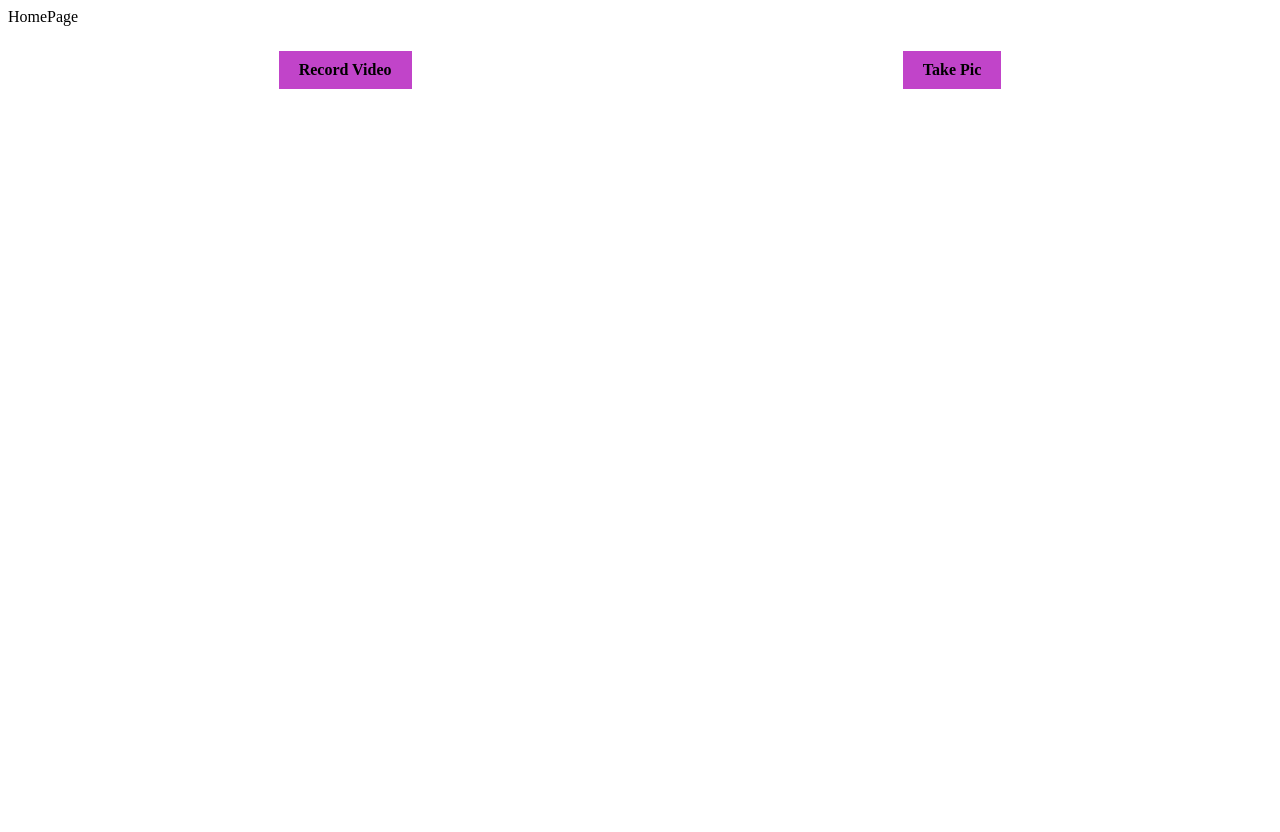
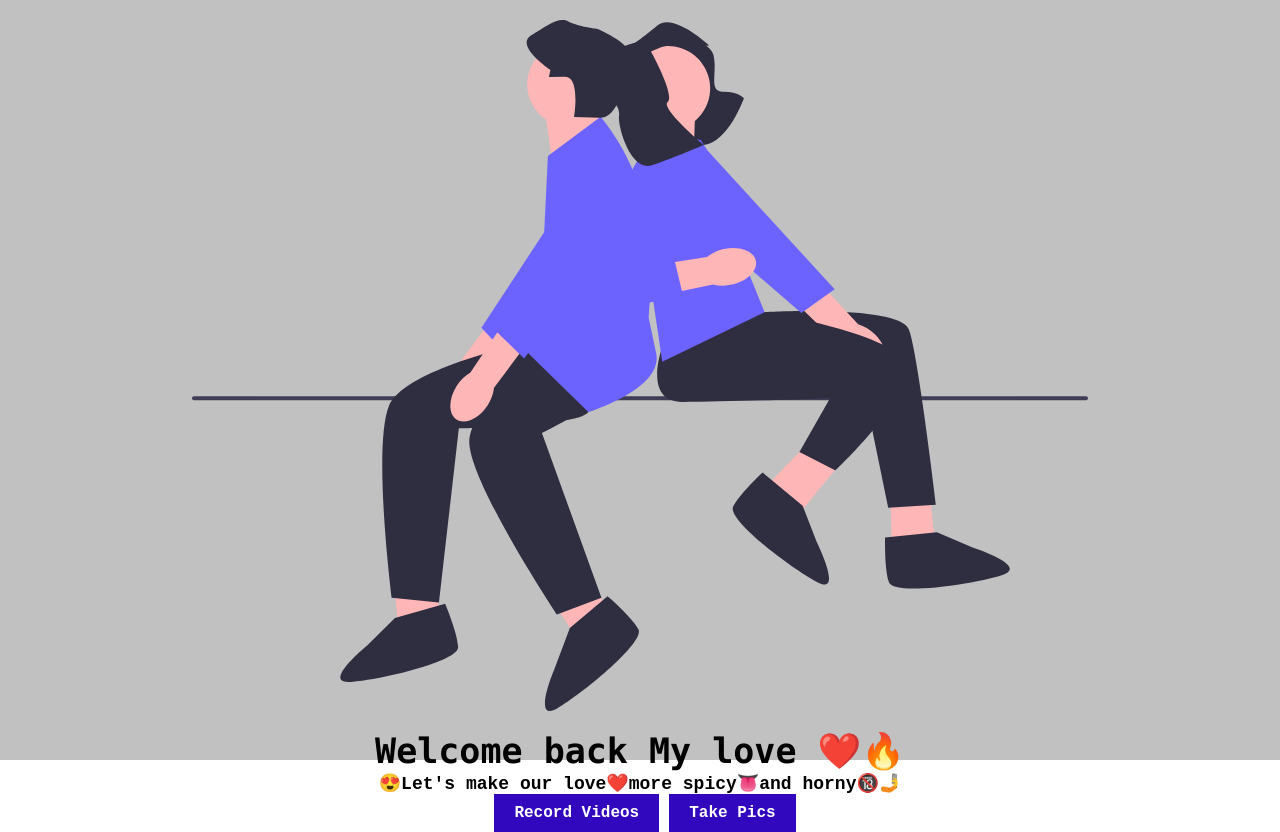
Before and after one commit to rithesh99/secure-app, a React (Create React App) app: page / in a window 1280 px wide. Before the commit the page ends 800 px from the top, so only its background shows below. Built offline with nearby package versions, Linux system fonts and the light colour scheme.

Commit message:
Added home page and prettified

```diff
--- a/src/App.css
+++ b/src/App.css
@@ -1,14 +1,45 @@
-.mainSection {
+* {
+    margin: 0;
+}
+.home-page {
+	width: 100vw;
+	height: 95vh;
+	display: flex;
+	flex-direction: column;
+	align-items: center;
+	justify-content: space-evenly;
+    background-color: #c1c1c1
+}
+
+.home-page-icon {
+	width: 70%;
+	padding: 20px;
+}
+
+.home-page-text {
+	font-family: "Lucida Console", "Courier New", monospace;
+	font-weight: bold;
+	font-size: 35px;
+	text-align: center;
+}
+
+.home-page-text-2 {
+	text-align: center;
+	font-weight: bold;
+	font-family: "Courier New";
+	font-size: 18px;
+}
+.home-page-btn-section {
 	display: flex;
 	align-items: center;
-    justify-content: space-around;
-    padding: 25px;
+	justify-content: space-around;
 }
-.mainSection-btn{
-    background: #c144c9;
-    padding: 10px 20px;
-    text-decoration: none;
-    color: black;
-    font-weight: bold;
-
+.home-page-btn {
+    background: #3208bf;
+	padding: 10px 20px;
+	text-decoration: none;
+	color: white;
+    font-family: 'Courier New', Courier, monospace;
+	font-weight: bold;
+    margin-left: 10px;
 }
--- a/src/App.js
+++ b/src/App.js
@@ -2,23 +2,21 @@ import {
   BrowserRouter as Router,
   Routes,
   Route,
-  Navigate
+  Navigate,
 } from "react-router-dom";
-import Main from "./components/Main";
 import HomePage from "./pages/HomePage";
 import VideoRecordPage from "./pages/VideoRecordPage";
-import './App.css';
+import "./App.css";
 
 function App() {
   return (
     <Router>
-      <Main>
-        <Routes>
-          <Route path="*" element={<Navigate to="/videoRecord" />} />
-          <Route path="/" element={<HomePage />} />
-          <Route path="/videoRecord" element={<VideoRecordPage />} />
-        </Routes>
-      </Main>
+      <Routes>
+        <Route path="*" element={<Navigate to="/videoRecord" />} />
+        <Route path="/" element={<HomePage />} />
+        <Route path="/video" element={<VideoRecordPage />} />
+        <Route path="/image" element={<VideoRecordPage />} />
+      </Routes>
     </Router>
   );
 }
--- a/src/components/Main.js
+++ /dev/null
@@ -1,16 +0,0 @@
-import React from 'react'
-import { Link } from "react-router-dom";
-
-function Main({ children }) {
-    return (
-        <div>
-            {children}
-            <div className="mainSection">
-                <Link to="/recordVideo" className="mainSection-btn" >Record Video</Link>
-                <Link to="/" className="mainSection-btn" >Take Pic</Link>
-            </div>
-        </div>
-    )
-}
-
-export default Main
--- a/src/components/VideoRecorder.js
+++ b/src/components/VideoRecorder.js
@@ -1,9 +1,8 @@
-import React from 'react'
-import VideoRecorder from 'react-video-recorder';
+import React from "react";
+import VideoRecorder from "react-video-recorder";
 // import fileDownload from 'js-file-download';
 
 const VideoRecorderComponent = () => {
-
   return (
     <VideoRecorder
       isFlipped={false}
@@ -17,55 +16,20 @@ const VideoRecorderComponent = () => {
           height: { exact: 1920, ideal: 1920 },
           // aspectRatio: { exact: 0.7500000001, ideal: 0.7500000001 },
           aspectRatio: { exact: 1, ideal: 1 },
-          resizeMode: "crop-and-scale"
-        }
+          resizeMode: "crop-and-scale",
+        },
       }}
       onRecordingComplete={(videoBlob) => {
         // Do something with the video...
         console.log("videoBlob", videoBlob);
         // fileDownload(videoBlob, 'videoz.mp4');
-        console.log("window.URL.createObjectURL(location.state.videoBlob)", window.URL.createObjectURL(videoBlob))
+        console.log(
+          "window.URL.createObjectURL(location.state.videoBlob)",
+          window.URL.createObjectURL(videoBlob)
+        );
       }}
-    //  renderActions={({
-    //   onStartRecording,
-    //   onStopRecording,
-    //   isCameraOn,
-    //   streamIsReady,
-    //   isVideoInputSupported,
-    //   isInlineRecordingSupported,
-    //   thereWasAnError,
-    //   isConnecting,
-    //   isRunningCountdown,
-    //   isReplayingVideo
-    // }) => {
-    //   console.log({ isReplayingVideo });
-    //   if (
-    //     (!isInlineRecordingSupported && !isVideoInputSupported) ||
-    //     thereWasAnError ||
-    //     isConnecting ||
-    //     isRunningCountdown ||
-    //     isReplayingVideo
-    //   ) {
-    //     return null;
-    //   }
-
-    //   return (
-    //     <div style={{ position: "absolute", bottom: "10%" }}>
-    //       <button
-    //         onClick={() => {
-    //           // if (isCameraOn && streamIsReady) {
-    //             onStartRecording();
-    //           // }
-    //         }}
-    //       >
-    //         Record
-    //       </button>
-    //       <button onClick={onStopRecording}>Stop</button>
-    //     </div>
-    //   );
-    // }}
     />
   );
 };
 
-export default VideoRecorderComponent
+export default VideoRecorderComponent;
--- a/src/pages/HomePage.js
+++ b/src/pages/HomePage.js
@@ -1,9 +1,25 @@
-import React from 'react'
+import React from "react";
+import { Link } from "react-router-dom";
+import Icon from "../assets/inlove.svg";
 
 function HomePage() {
   return (
-    <div>HomePage</div>
-  )
+    <div className="home-page">
+      <img className="home-page-icon" src={Icon} alt="" />
+      <p className="home-page-text">Welcome back My love ❤️🔥</p>
+      <p className="home-page-text-2">
+        😍Let's make our love❤️more spicy👅and horny🔞🤳
+      </p>
+      <div className="home-page-btn-section">
+        <Link to="/video" className="home-page-btn">
+          Record Videos
+        </Link>
+        <Link to="/image" className="home-page-btn">
+          Take Pics
+        </Link>
+      </div>
+    </div>
+  );
 }
 
-export default HomePage
+export default HomePage;
--- a/src/pages/VideoRecordPage.js
+++ b/src/pages/VideoRecordPage.js
@@ -1,39 +1,14 @@
-import React, { useState } from 'react'
-import VideoRecorderComponent from '../components/VideoRecorder';
-import Webcam from "react-webcam";
+import React, { useState } from "react";
+import VideoRecorderComponent from "../components/VideoRecorder";
 
 const VideoRecordPage = () => {
-    const webcamRef = React.useRef(null);
-    const [src, setSrc] = useState('')
-    const capture = React.useCallback(
-        () => {
-            // const imageSrc = webcamRef.current.getScreenshot();
-            setSrc(webcamRef.current.getScreenshot())
-        },
-        [webcamRef]
-    );
   return (
     <div>
       <div style={{ width: "100%", height: "100%" }}>
         <VideoRecorderComponent />
-                <div>
-                    <Webcam audio={false}
-                        width="100%"
-                        height="100%"
-                        ref={webcamRef}
-                        screenshotFormat="image/jpeg"
-                        videoConstraints={{
-                            width: 1280,
-                            height: 720,
-                            facingMode: "user"
-                        }}
-                    />
-                    <button onClick={capture}>Capture photo</button>
-                    <img src={src} alt="pic"/>
       </div>
     </div>
-        </div >
   );
 };
 
-export default VideoRecordPage
+export default VideoRecordPage;
```
Also changed, not shown: src/index.js (+4 -4 lines), src/pages/ImageTaker.js (added, +29 -0 lines), src/assets/inlove.svg (added). Lines whose indentation alone changed are shown as unchanged.
